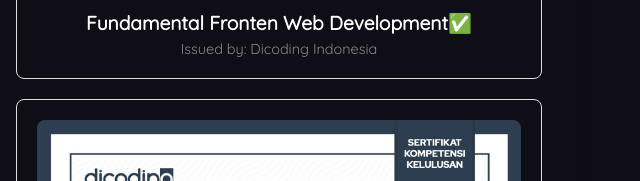
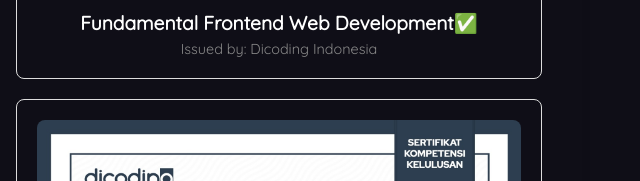
Before and after one commit to NewUserryn/rizkyalfarid.github.io, a website with bundled scripts: page index.html in a window 1280 px wide. Shown: the part 1774-1955 px from the top of the page, 634-1274 px from the left. Built offline with nearby package versions, Linux system fonts and the light colour scheme.

Commit message:
coba lagi

```diff
--- a/index.html
+++ b/index.html
@@ -111,7 +111,7 @@
       </div>
       <div class="certificate-item" data-aos="fade-left">
         <img src="public/image/certificate/fundamentas.jpeg" alt="Certificate 2">
-        <h3>Fundamental Fronten Web Development✅</h3>
+        <h3>Fundamental Frontend Web Development✅</h3>
         <p>Issued by: Dicoding Indonesia</p>
       </div>
       <div class="certificate-item" data-aos="fade-right">
```
